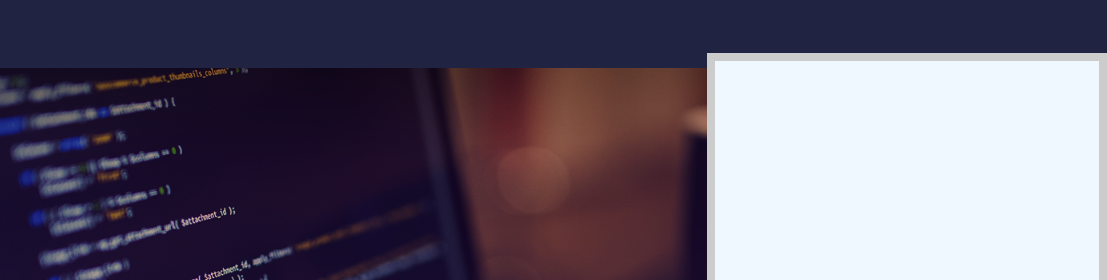
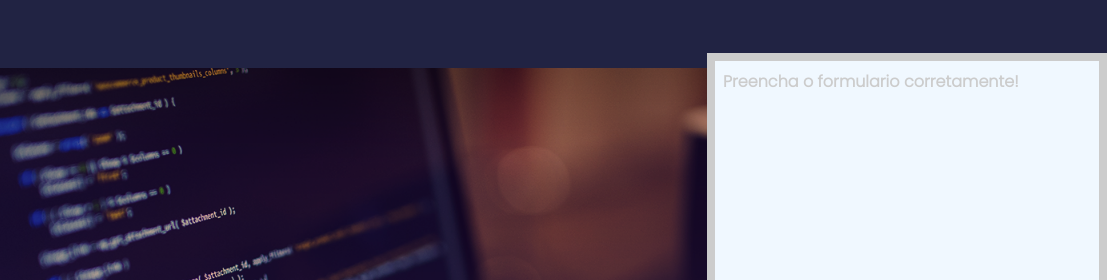
Before and after one commit to EstevanFelipeSilva/LandingPage_Projeto_01_Curso_WebMaster, a plain HTML site: page index.html in a window 1280 px wide. Shown: the top 280 px of the page, 173-1280 px from the left. Drawn offline with Linux system fonts and the light colour scheme.

Commit message:
To Be Continue...
dando andamento aos Estudos...

```diff
--- a/CSS/Style.css
+++ b/CSS/Style.css
@@ -1,6 +1,9 @@
+@import url('https://fonts.googleapis.com/css2?family=Poppins:wght@300&display=swap');
+
 /* ==========  ========== */
 * {
     box-sizing: border-box;
+    font-family: 'Poppins', sans-serif;
     padding: 0;
     margin: 0;
 }
@@ -50,3 +53,10 @@
     position: relative;
     top: -15px;
 }
+
+.section__form h2 {
+    color: #ccc;
+    font-size: 1rem;
+    padding: .50rem;
+    text-align: justify;
+}
--- a/index.html
+++ b/index.html
@@ -25,6 +25,7 @@
 
             <form action="form" class="section__form">
 
+                <h2>Preencha o formulario corretamente!</h2>
 
             </form>
 
```
